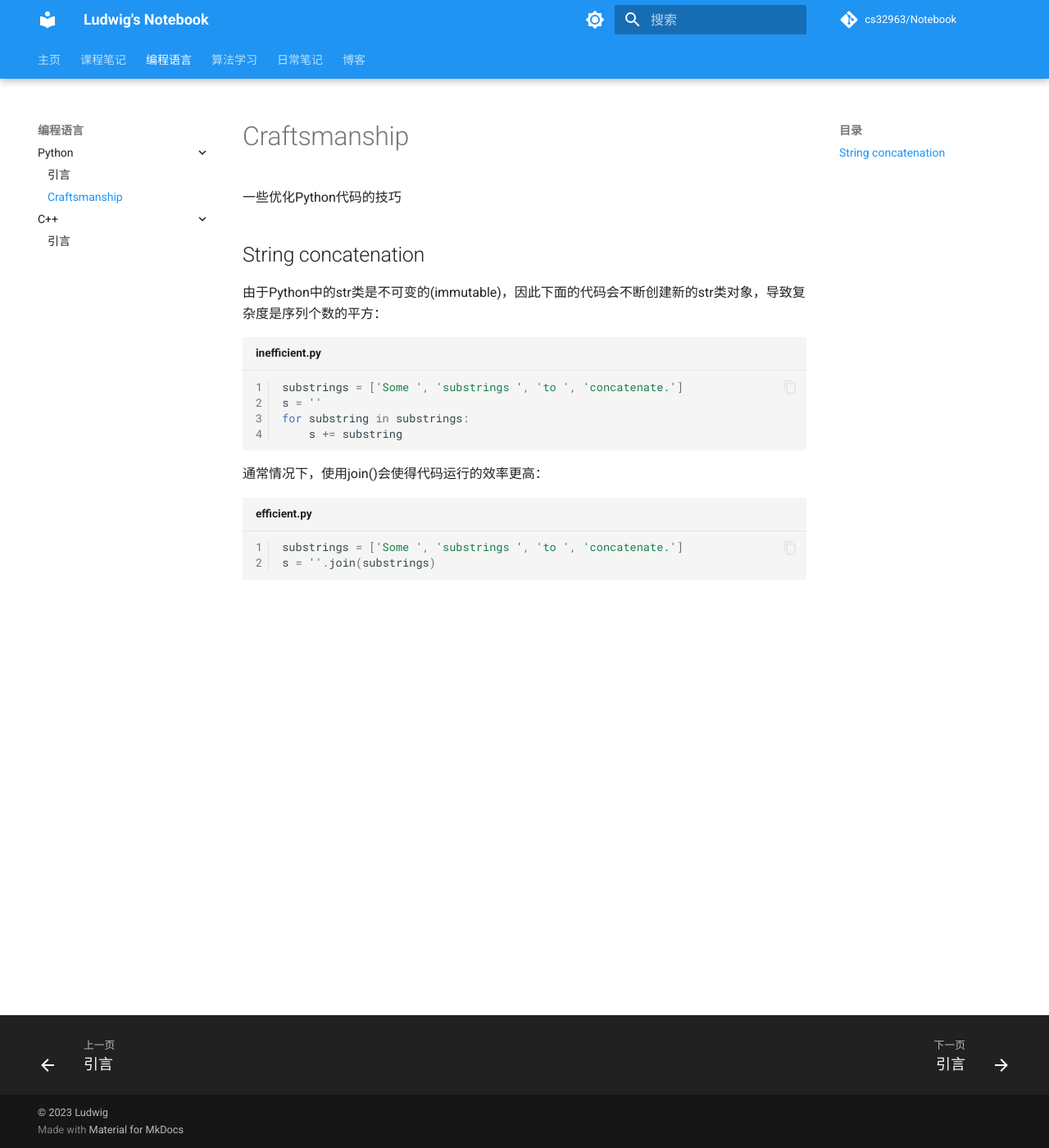
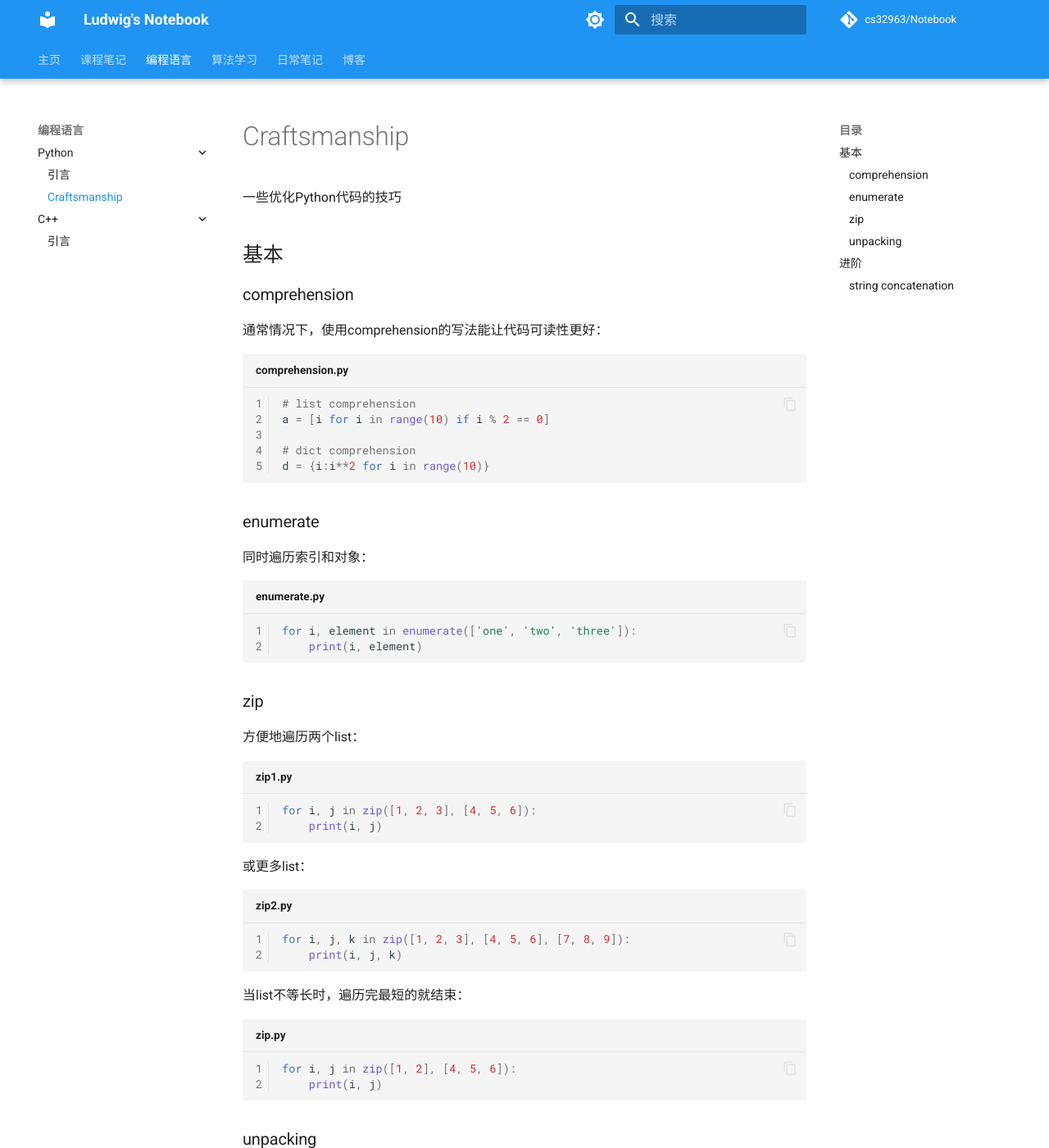
Before and after one commit to cs32963/Notebook, an MkDocs documentation site: the page built from docs/programming_languages/python/craftsmanship.md, in a window 1280 px wide and 1400 px high. Shown: the whole window at 82% size. Built offline with MkDocs 1.6.1 and Material for MkDocs 9.7.7, drawn with Linux system fonts in a browser that asks for light colours; comment, search, counter and statistics services are not loaded; some of the changed text lies outside the part shown.

Commit message:
update craftsmanship.md

````diff
--- a/docs/programming_languages/python/craftsmanship.md
+++ b/docs/programming_languages/python/craftsmanship.md
@@ -2,9 +2,73 @@
 
 一些优化Python代码的技巧
 
-## String concatenation
+## 基本
 
-由于Python中的str类是不可变的(immutable)，因此下面的代码会不断创建新的str类对象，导致复杂度是序列个数的平方：
+### comprehension
+
+通常情况下，使用comprehension的写法能让代码可读性更好：
+
+```python title="comprehension.py" linenums="1"
+# list comprehension
+a = [i for i in range(10) if i % 2 == 0]
+
+# dict comprehension
+d = {i:i**2 for i in range(10)}
+```
+
+### enumerate
+
+同时遍历索引和对象：
+
+```python title="enumerate.py" linenums="1"
+for i, element in enumerate(['one', 'two', 'three']):
+    print(i, element)
+```
+
+### zip
+
+方便地遍历两个list：
+
+```python title="zip1.py" linenums="1"
+for i, j in zip([1, 2, 3], [4, 5, 6]):
+    print(i, j)
+```
+
+或更多list：
+
+```python title="zip2.py" linenums="1"
+for i, j, k in zip([1, 2, 3], [4, 5, 6], [7, 8, 9]):
+    print(i, j, k)
+```
+
+当list不等长时，遍历完最短的就结束：
+
+```python title="zip.py" linenums="1"
+for i, j in zip([1, 2], [4, 5, 6]):
+    print(i, j)
+```
+
+### unpacking
+
+一些例子：
+
+```python title="unpacking1.py" linenums="1"
+a, b, *c = 1, 2, 3, 4
+a, *b, c = 1, 2, 3, 4
+```
+
+写算法题时候很实用：
+
+```python title="unpacking2.py" linenums="1"
+ans = [1, 2, 3]
+print(*ans)
+```
+
+## 进阶
+
+### string concatenation
+
+由于Python中的str类对象是不可变的(immutable)，因此下面的代码会不断创建新的str类对象，导致复杂度是substring个数的平方：
 
 ```python title="inefficient.py" linenums="1"
 substrings = ['Some ', 'substrings ', 'to ', 'concatenate.']
````
